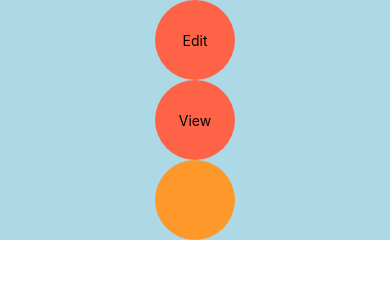
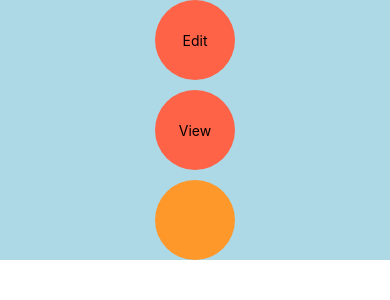
Before and after one commit to leonsoh/FloatingActionButton, a React Native app: screen / in a window 390 px wide. Both pictures are taken after a click on the element 195 px from the left and 200 px from the top of the page. Shown: the top 300 px of the page. Built offline with nearby package versions, Linux system fonts and the light colour scheme.

Commit message:
Add translateY to action buttons

```diff
--- a/components/FloatingActionButton.js
+++ b/components/FloatingActionButton.js
@@ -35,7 +35,7 @@ const FloatingActionButton = () => {
   const animateTiming = toValue => {
     Animated.timing(animation, {
       toValue: toValue,
-      duration: 500,
+      duration: 1000,
       useNativeDriver: true,
       easing: Easing.out(Easing.ease),
     }).start();
@@ -48,13 +48,28 @@ const FloatingActionButton = () => {
     });
   };
 
+  const actionTranslateY = {
+    transform: [
+      {
+        translateY: animation.interpolate({
+          inputRange: [0, 1],
+          outputRange: [0, 100],
+        }),
+      },
+    ],
+  };
+
   return (
     <View style={styles.container}>
       {actions.map((action, index) => {
         return (
           <AnimatedTouchableOpacity
             key={index}
-            style={[styles.action, {opacity: opacityAnimation()}]}>
+            style={[
+              styles.action,
+              {opacity: opacityAnimation()},
+              actionTranslateY,
+            ]}>
             <Text style={styles.text}>{action.title}</Text>
           </AnimatedTouchableOpacity>
         );
@@ -63,7 +78,6 @@ const FloatingActionButton = () => {
       <TouchableOpacity
         style={styles.main}
         onPress={() => {
-          //open main button
           setActive(!active);
         }}
       />
@@ -90,6 +104,7 @@ const styles = StyleSheet.create({
     borderRadius: buttonSize / 2,
     backgroundColor: 'tomato',
     justifyContent: 'center',
+    marginBottom: 10,
   },
   text: {
     textAlign: 'center',
```
